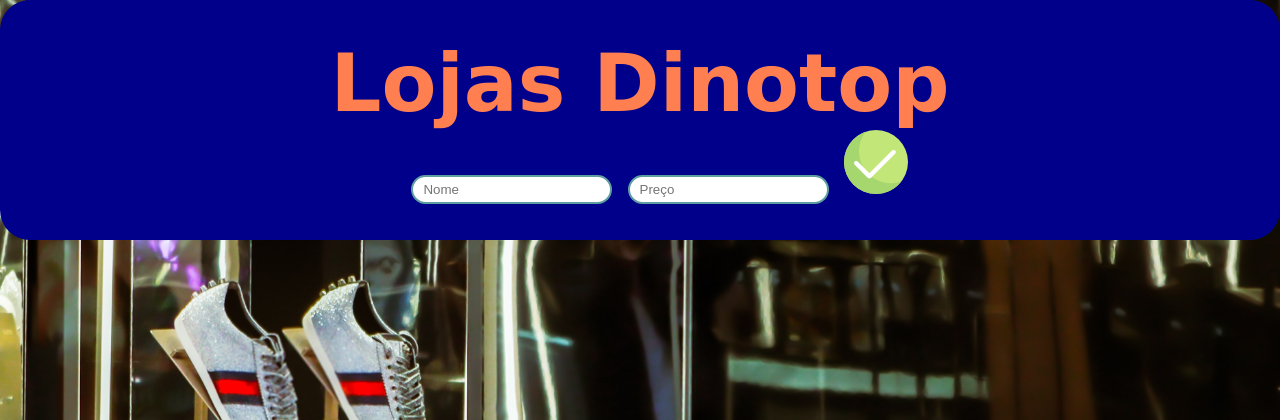
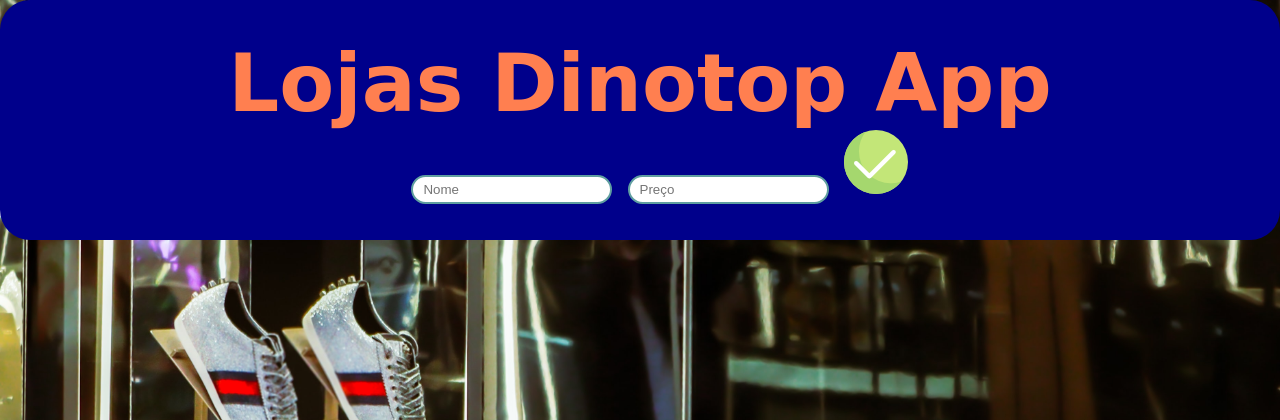
Before and after one commit to Saulohma/flask-lojadinotop, a Flask app: page / in a window 1280 px wide. Shown: the top 420 px of the page. Run offline with Flask 2, Linux system fonts and the light colour scheme; the visitor is signed in with stand-in values (Sample User, id 1); data that the repository does not hold is empty.

Commit message:
Alterado Titulo da Página Inicial

```diff
--- a/templates/index.html
+++ b/templates/index.html
@@ -9,7 +9,7 @@
 </head>
 <body>
     <header>
-        <span class="title">Lojas Dinotop</span>
+        <span class="title">Lojas Dinotop App</span>
         <form action="/create" method="POST">
             <input name="title" placeholder="Nome">
             <input name="price" placeholder="Preço">
```
